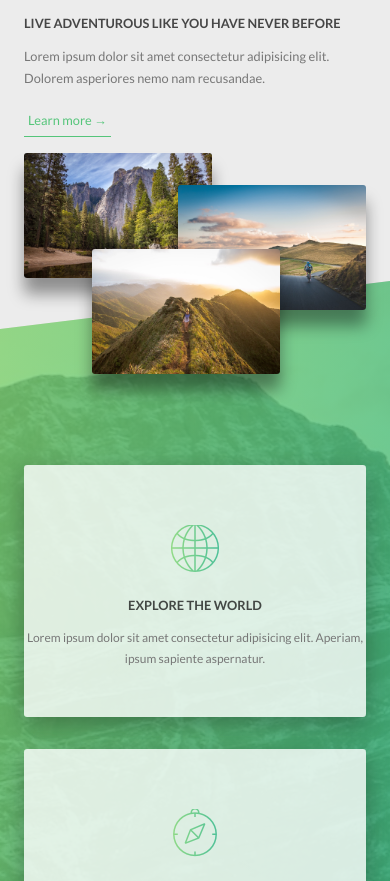
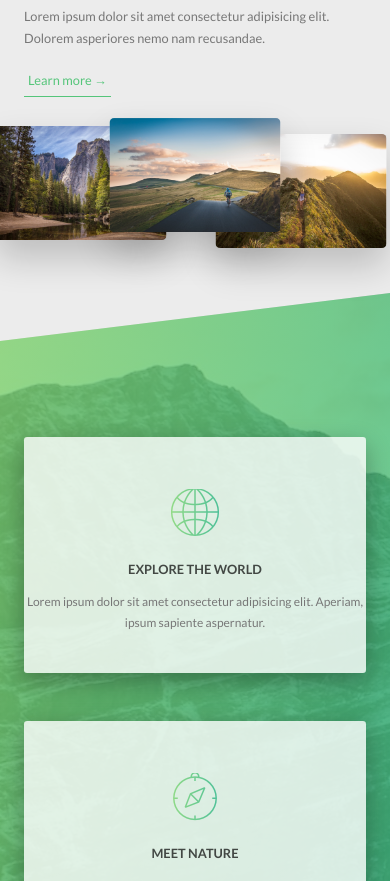
Before and after one commit to matheusfulldev/natours-project, a website: page index.html in a window 390 px wide. Shown: the part 1119-2000 px from the top of the page. Drawn offline with Linux system fonts and the light colour scheme.

Commit message:
responsive update

```diff
--- a/sass/abstracts/_variables.scss
+++ b/sass/abstracts/_variables.scss
@@ -25,6 +25,6 @@ $default-size: 1.6rem;
 
 // LAYOUTS
 $grid-width: 114rem;
-$gutter-vertical: 6rem;
-$gutter-vertical-small: 4rem;
+$gutter-vertical: 8rem;
+$gutter-vertical-small: 6rem;
 $gutter-horizontal: 4rem;
--- a/sass/components/_composition.scss
+++ b/sass/components/_composition.scss
@@ -5,19 +5,40 @@
         width: 55%;
         position: absolute;
         z-index: 1;
-        transition: all .2s;
+        transition: all .25s;
         border-radius: 3px;
         outline-offset: 1rem;
         box-shadow: 0 2rem 2rem rgba($color-black, 0.4);
+
+        @include respond-(tab-port) {
+            position: relative;
+            float: left;
+            width: 33.33333333%;
+            box-shadow: 0 1.5rem 3rem rgba($color-black, .2);
+        }
 
 
         &--p1 {
             left: 0;
             top: -2rem;
 
+            @include respond-(tab-port) {
+                top: 0;
+                z-index: 1;
+                transform: scale(1.5);
+            }
+
             &:hover {
-                @include defaultCompStyle;
-                rotate: -5deg;
+                transform: rotate(-5deg);
+
+                @include respond-(tab-port) {
+                    outline: .6rem solid $color-primary;
+                    box-shadow: 0 2.5rem 3rem rgba($color-black, .3);
+                    border-radius: 5px;
+                    z-index: 20;
+
+                    transform: scale(1.7) rotate(-5deg);
+                }
             }
         }
 
@@ -25,9 +46,23 @@
             right: 0;
             top: 2rem;
 
+            @include respond-(tab-port) {
+                z-index: 10;
+                top: -1rem;
+                transform: scale(1.5);
+            }
+
             &:hover {
-                @include defaultCompStyle;
-                rotate: 5deg;
+                transform: rotate(5deg);
+
+                @include respond-(tab-port) {
+                    outline: .6rem solid $color-primary;
+                    box-shadow: 0 2.5rem 3rem rgba($color-black, .3);
+                    border-radius: 5px;
+                    z-index: 20;
+
+                    transform: scale(1.7) rotate(0);
+                }
             }
         }
 
@@ -35,13 +70,33 @@
             left: 20%;
             top: 10rem;
 
+            @include respond-(tab-port) {
+                top: 1rem;
+                left: -1rem;
+                z-index: 1;
+                transform: scale(1.5);
+            }
+
             &:hover {
-                @include defaultCompStyle;
+                transform: rotate(5deg);
+
+                @include respond-(tab-port) {
+                    outline: .6rem solid $color-primary;
+                    box-shadow: 0 2.5rem 3rem rgba($color-black, .3);
+                    border-radius: 5px;
+                    z-index: 20;
+
+                    transform: scale(1.7) rotate(5deg);
+                }
             }
         }
     }
 
         &:hover &__photo:not(:hover) {
             transform: scale(.94);
+
+            @include respond-(tab-port) {
+                transform: scale(1.2);
+            }
         }
 }
--- a/sass/components/_feature-box.scss
+++ b/sass/components/_feature-box.scss
@@ -6,6 +6,10 @@
 
     text-align: center;
     transition: all .34s;
+
+    @include respond-(tab-port) {
+        padding: 5rem .3px;
+    }
 
     &__icon {
         font-size: 6rem;
--- a/sass/pages/_home.scss
+++ b/sass/pages/_home.scss
@@ -2,6 +2,10 @@
     background-color: $color-gray-light-1;
     padding: 25rem 0;
     margin-top: -20vh;
+
+    @include respond-(tab-port) {
+        padding: 20rem 0;
+    }
 }
 
 .features-section {
@@ -20,16 +24,28 @@
     & > * {
         transform: skewY(7deg);
     }
+
+    @include respond-(tab-port) {
+        padding: 15rem 0;
+    }
 }
 
 .tours-section {
     margin-top: -14.2rem;
     padding: 25rem 0 10rem 0;
+
+    @include respond-(tab-port) {
+        padding: 20rem 0 5rem 0;
+    }
 }
 
 .story-section {
     position: relative;
     padding: 13rem 0;
+
+    @include respond-(tab-port) {
+        padding: 8rem 0;
+    }
 }
 
 .book-section {
@@ -37,6 +53,10 @@
     background-image: linear-gradient(to right bottom,
     $color-primary-light,
     $color-primary-dark);
+
+    @include respond-(tab-port) {
+        padding: 10rem 0;
+    }
 }
 
 .book {
```
Also changed, not shown: css/style.css.
